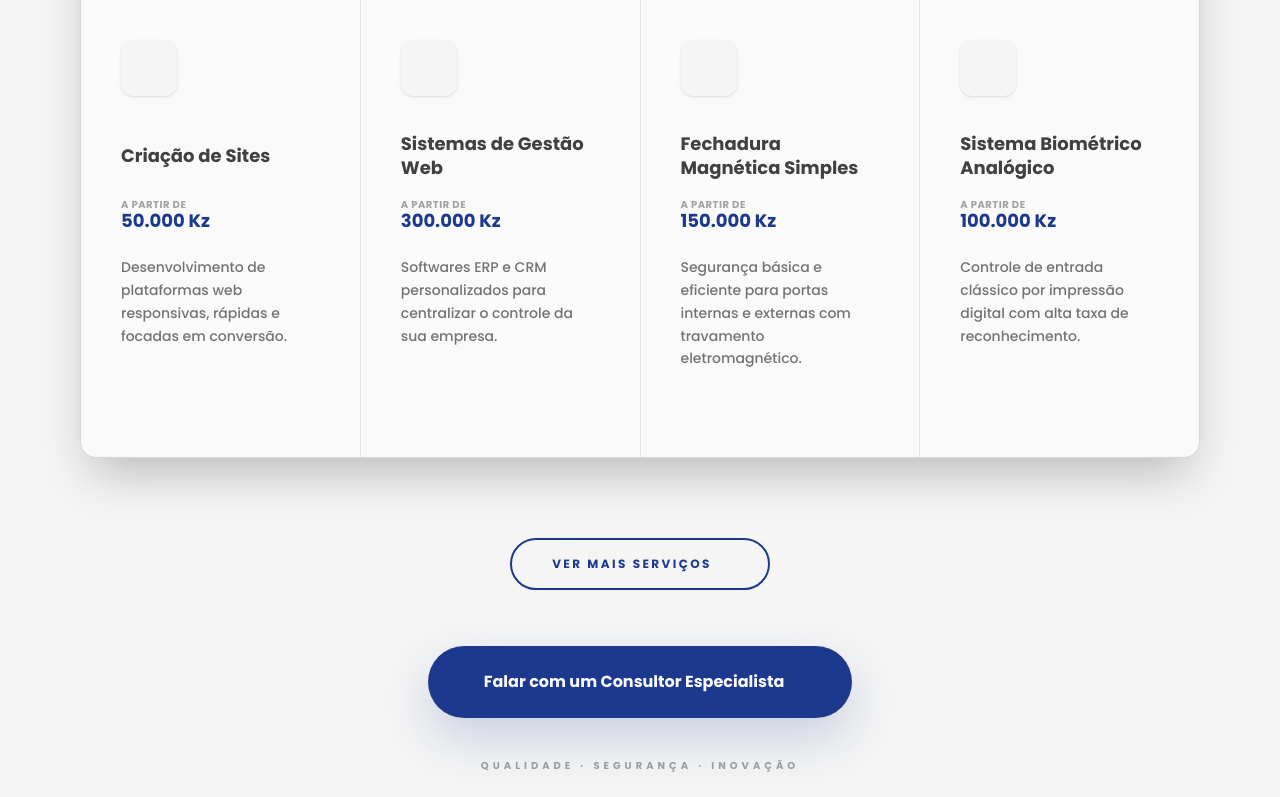
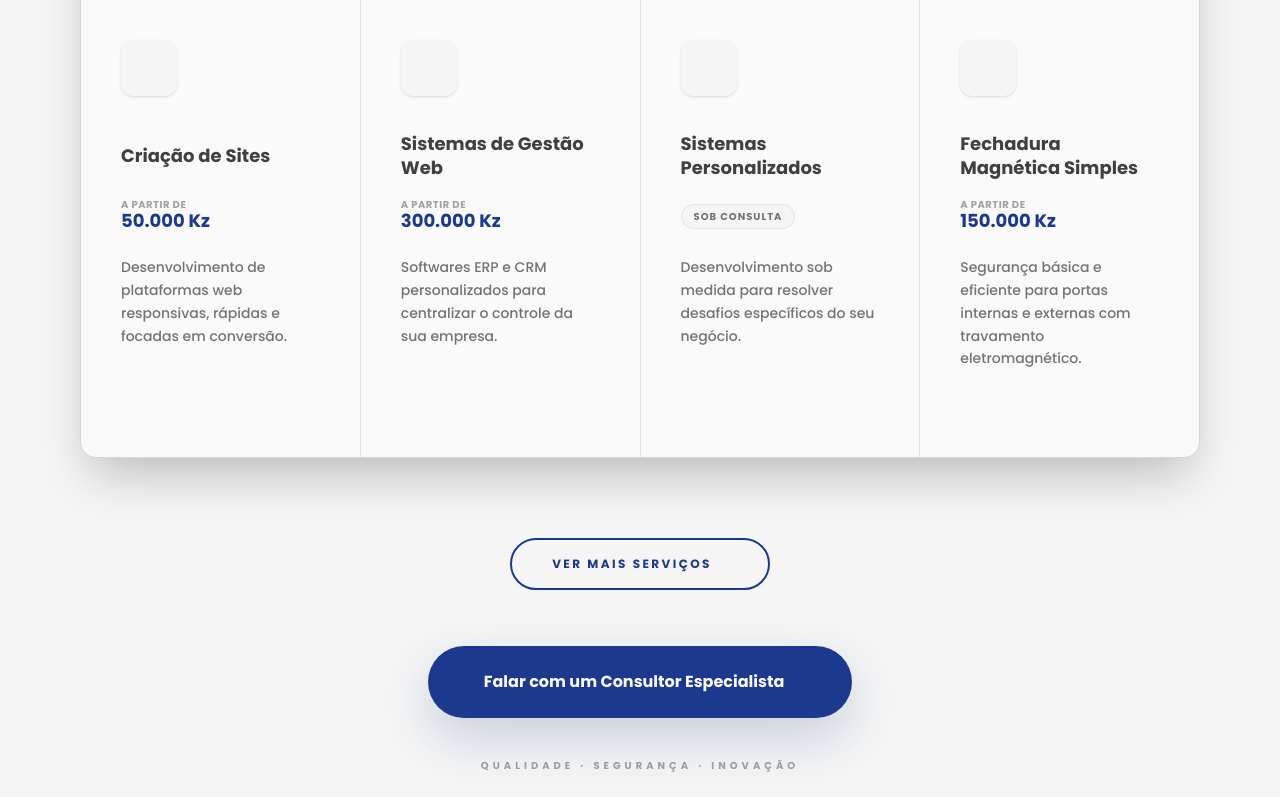
Before and after one commit to nsimba-afonso-nwayami/hossidev, a Next.js app: page / in a window 1280 px wide. Shown: the part 2932-3729 px from the top of the page. Built offline with nearby package versions, Linux system fonts and the light colour scheme; some icons are missing.

Commit message:
Alteração pontual na organizção dos serviços

```diff
--- a/src/components/home/Servicos.jsx
+++ b/src/components/home/Servicos.jsx
@@ -69,18 +69,24 @@ export default function Servicos() {
       preco: "300.000",
     },
     {
+      title: "Sistemas Personalizados",
+      icon: "fas fa-code-merge",
+      desc: "Desenvolvimento sob medida para resolver desafios específicos do seu negócio.",
+      preco: null,
+    },
+    {
       title: "Fechadura Magnética Simples",
       icon: "fas fa-door-closed",
       desc: "Segurança básica e eficiente para portas internas e externas com travamento eletromagnético.",
       preco: "150.000",
     },
+    // Estes aparecem no "Ver Mais"
     {
       title: "Sistema Biométrico Analógico",
       icon: "fas fa-fingerprint",
       desc: "Controle de entrada clássico por impressão digital com alta taxa de reconhecimento.",
       preco: "100.000",
     },
-    // Estes aparecem no "Ver Mais"
     {
       title: "Sistema Biométrico Completo",
       icon: "fas fa-users-gear",
@@ -92,12 +98,6 @@ export default function Servicos() {
       icon: "fas fa-user-shield",
       desc: "Combinação de segurança física e digital para áreas de acesso restrito e alta segurança.",
       preco: "400.000",
-    },
-    {
-      title: "Sistemas Personalizados",
-      icon: "fas fa-code-merge",
-      desc: "Desenvolvimento sob medida para resolver desafios específicos do seu negócio.",
-      preco: null,
     },
     {
       title: "Manutenção Preventiva",
```
